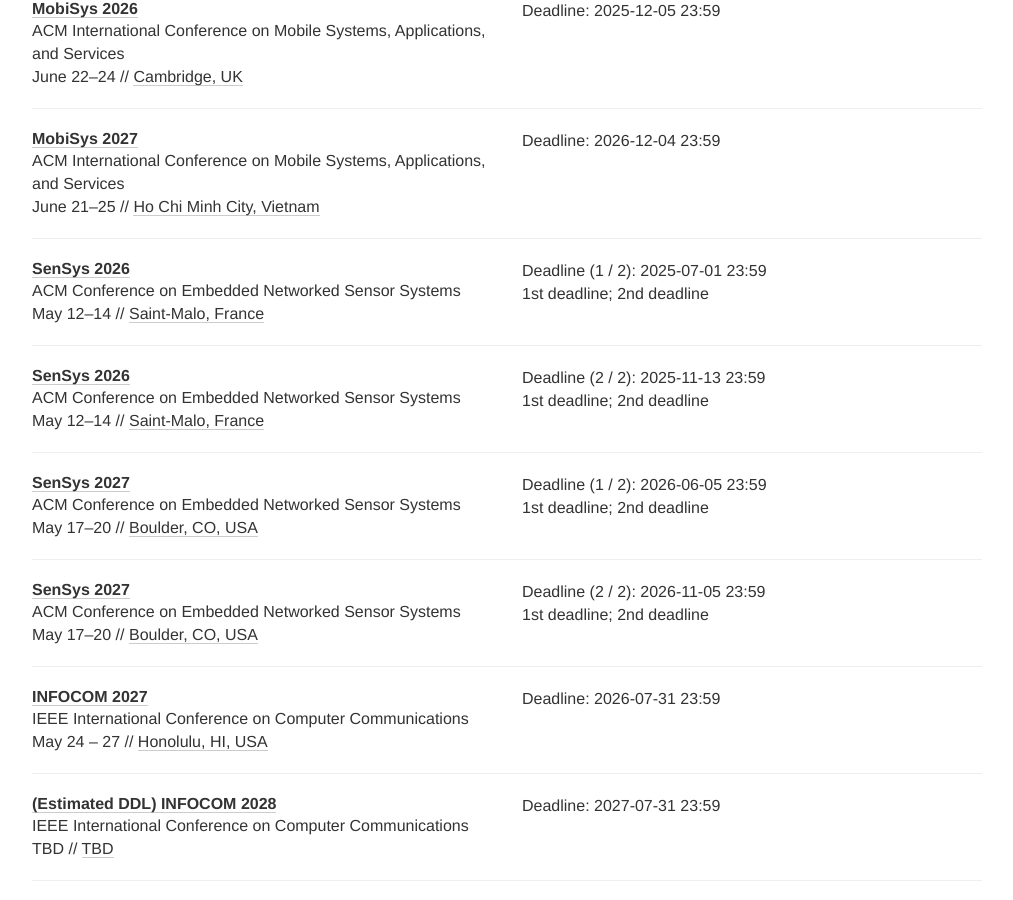
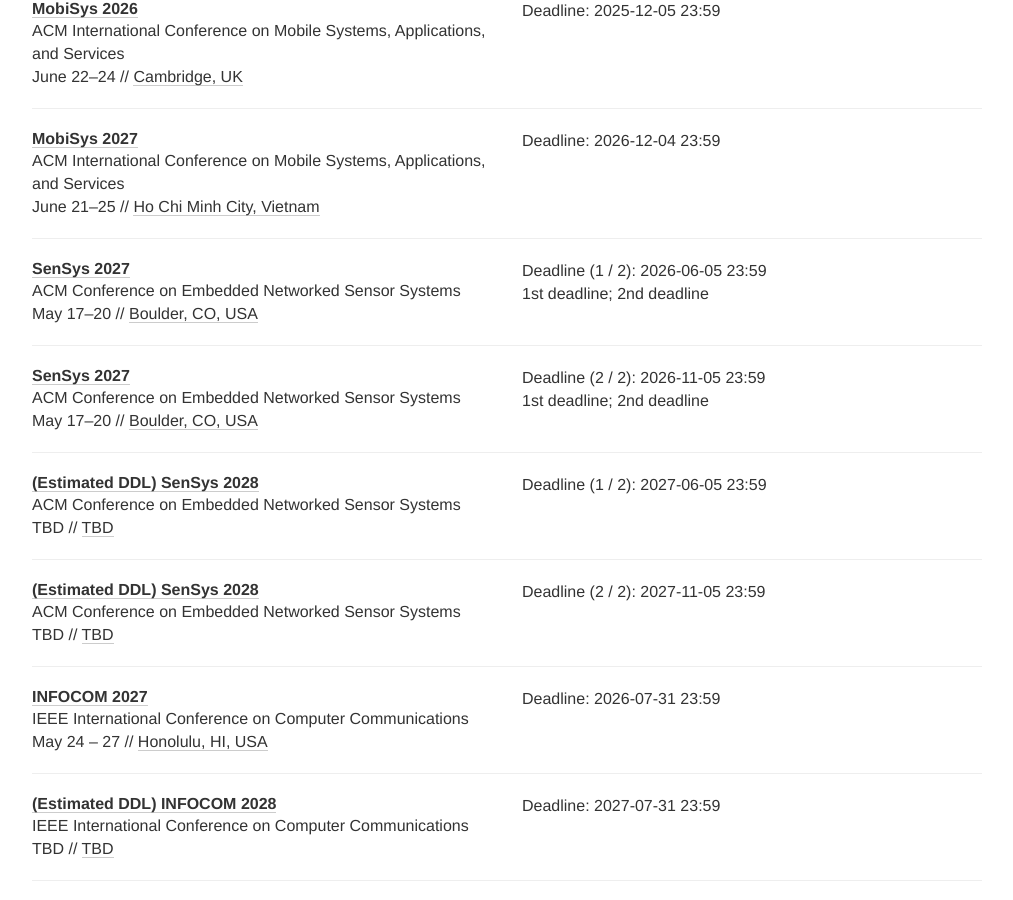
Before and after one commit to genius-lab-deadlines/genius-lab-deadlines.github.io, a Jekyll site: the page built from index.html, in a window 1280 px wide and 900 px high, scrolled down 3661 px. Shown: the whole window, without its empty margins (133-1146 px from the left). Built offline with Jekyll 4.4.1, drawn with Linux system fonts in a browser that asks for light colours; nearby versions of some CDN libraries; Markdown is read by kramdown in place of the engine named in the settings.

Commit message:
auto: update deadlines (2026-11-06)

```diff
--- a/_data/conferences.yml
+++ b/_data/conferences.yml
@@ -1,6 +1,6 @@
 ---
 # GENERATED FILE. Do not edit by hand; edit scripts/venues.yml instead.
-# Last regenerated by scripts/update_deadlines.py on 2026-11-05.
+# Last regenerated by scripts/update_deadlines.py on 2026-11-06.
 
 # Computer Vision
 
@@ -331,19 +331,6 @@
   tags: [SYS, CONF, Tier1]
 
 - name: SenSys
-  year: 2026
-  date: May 12-14
-  description: ACM Conference on Embedded Networked Sensor Systems
-  link: https://sensys.acm.org/2026/
-  deadline:
-  - "2025-07-01 23:59"
-  - "2025-11-13 23:59"
-  timezone: Etc/GMT+12
-  place: Saint-Malo, France
-  tags: [SYS, CONF, Tier1]
-  comment: 1st deadline; 2nd deadline
-
-- name: SenSys
   year: 2027
   date: May 17-20
   description: ACM Conference on Embedded Networked Sensor Systems
@@ -355,6 +342,18 @@
   place: Boulder, CO, USA
   tags: [SYS, CONF, Tier1]
   comment: 1st deadline; 2nd deadline
+
+- name: (Estimated DDL) SenSys
+  year: 2028
+  date: TBD
+  description: ACM Conference on Embedded Networked Sensor Systems
+  link: https://sensys.acm.org/2028/
+  deadline:
+  - "2027-06-05 23:59"
+  - "2027-11-05 23:59"
+  timezone: Etc/GMT+12
+  place: TBD
+  tags: [SYS, CONF, Tier1]
 
 - name: INFOCOM
   year: 2027
--- a/_data/update_status.yml
+++ b/_data/update_status.yml
@@ -137,8 +137,8 @@ venues:
       '2028': site unreachable (https://sigmobile.org/mobisys/2028/)
   SenSys:
     entries:
-    - 'SenSys 2026: ccf'
     - 'SenSys 2027: ccf+official'
+    - 'SenSys 2028: estimated from 2027'
     checks:
       '2025': not checked (scraping off or deadline long past)
       '2026': no deadline text found (3 pages)
@@ -206,7 +206,7 @@ venues:
       '2025': not checked (scraping off or deadline long past)
       '2026': no deadline text found (5 pages)
       '2027': no deadline text found (4 pages)
-      '2028': no deadline text found (1 pages)
+      '2028': site unreachable (https://conferences.miccai.org/2028/en/)
   BigData:
     entries:
     - 'BigData 2026: ccf+official'
```
